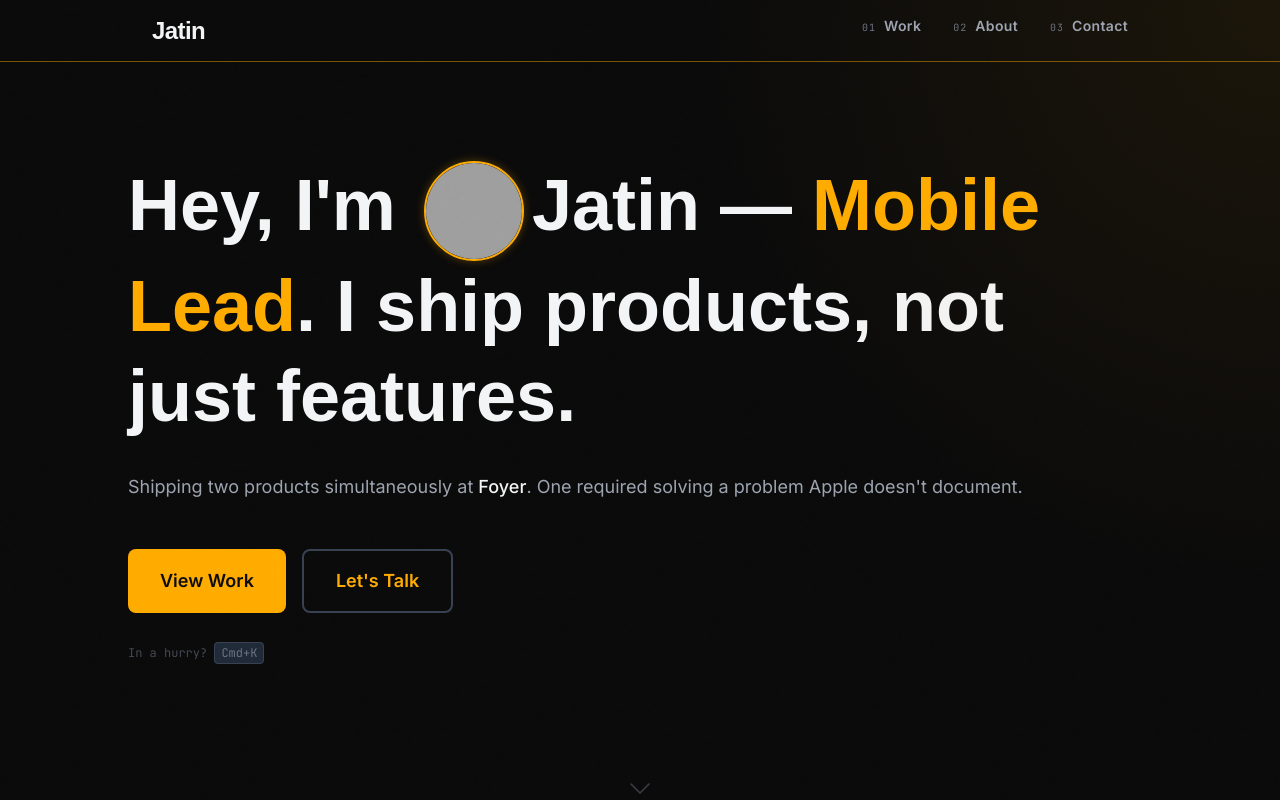
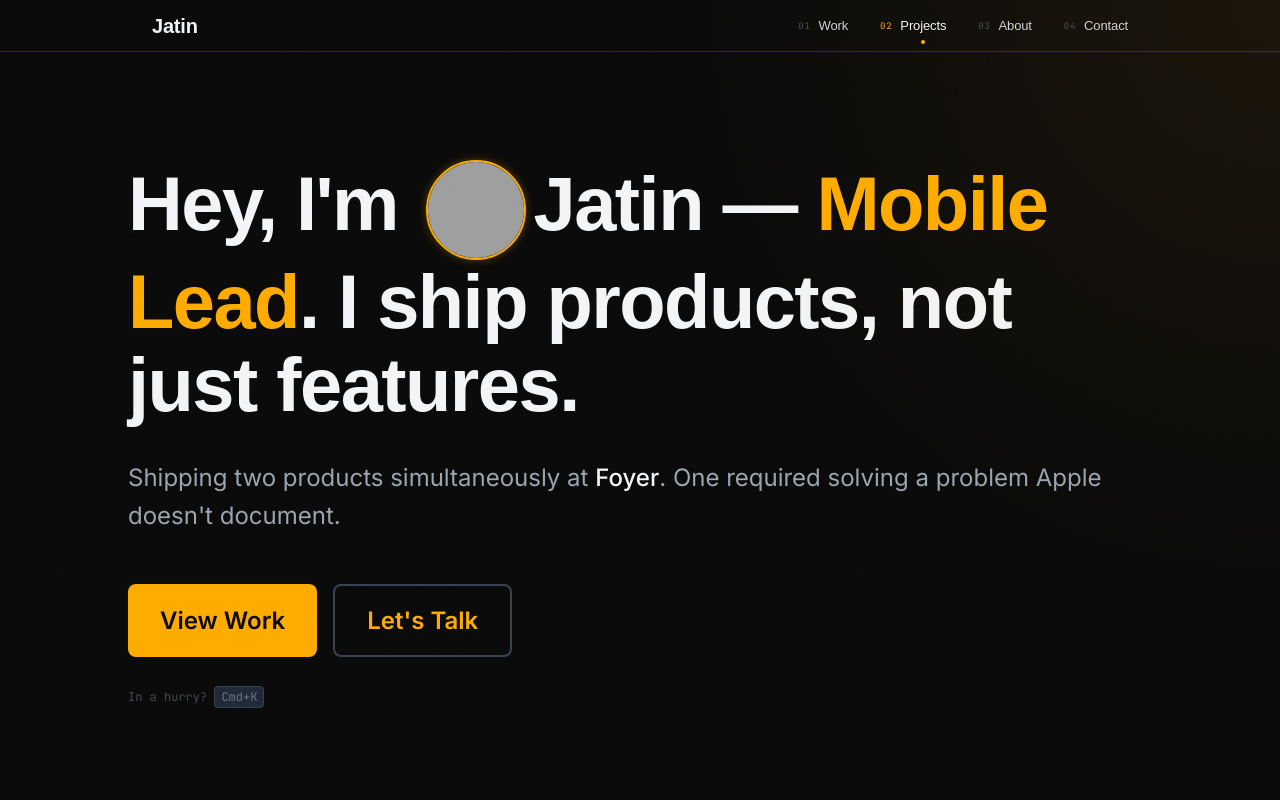
Before and after one commit to Jatin5120/portfolio, a React (Vite) app: page / in a window 1280 px wide. Shown: the top 800 px of the page. Built offline with nearby package versions, Linux system fonts and the light colour scheme; grey boxes are pictures that could not be loaded; a web font is replaced by a local one.

Commit message:
feat: update nav, hero, and global styles

```diff
--- a/src/App.tsx
+++ b/src/App.tsx
@@ -1,4 +1,4 @@
-import { useState, useEffect, useRef } from 'react'
+import { useState, useEffect } from 'react'
 import { MotionConfig } from 'framer-motion'
 import { Header } from '@/components/layout/Header'
 import { Footer } from '@/components/layout/Footer'
@@ -8,32 +8,28 @@ import { Projects } from '@/sections/Projects'
 import { About } from '@/sections/About'
 import { Contact } from '@/sections/Contact'
 
-// Track which section is in view for the nav active state
-const SECTION_IDS = ['hero', 'work', 'projects', 'about', 'contact']
+// Only nav-linked sections — in page order
+const NAV_SECTION_IDS = ['work', 'projects', 'about', 'contact']
 
 export default function App() {
-  const [activeSection, setActiveSection] = useState('hero')
-  const observerRef = useRef<IntersectionObserver | null>(null)
+  const [activeSection, setActiveSection] = useState('')
 
   useEffect(() => {
-    observerRef.current = new IntersectionObserver(
-      (entries) => {
-        entries.forEach((entry) => {
-          if (entry.isIntersecting) {
-            setActiveSection(entry.target.id)
-          }
-        })
-      },
-      { rootMargin: '-40% 0px -55% 0px', threshold: 0 },
-    )
+    const handleScroll = () => {
+      const threshold = window.innerHeight * 0.4
+      let current = ''
+      for (const id of NAV_SECTION_IDS) {
+        const el = document.getElementById(id)
+        if (el && el.getBoundingClientRect().top <= threshold) {
+          current = id
+        }
+      }
+      setActiveSection(current)
+    }
 
-    const observer = observerRef.current
-    SECTION_IDS.forEach((id) => {
-      const el = document.getElementById(id)
-      if (el) observer.observe(el)
-    })
-
-    return () => observer.disconnect()
+    window.addEventListener('scroll', handleScroll, { passive: true })
+    handleScroll()
+    return () => window.removeEventListener('scroll', handleScroll)
   }, [])
 
   return (
--- a/src/components/layout/Header.tsx
+++ b/src/components/layout/Header.tsx
@@ -1,12 +1,13 @@
 import { useState, useEffect, useRef } from 'react'
-import { motion, AnimatePresence, LayoutGroup, useMotionValue, useSpring, useScroll, useReducedMotion } from 'framer-motion'
+import { motion, AnimatePresence, LayoutGroup, useMotionValue, useSpring, useScroll } from 'framer-motion'
 import { cn } from '@/lib/utils'
 import { NavLink } from '@/components/ui/NavLink'
 
 const NAV_LINKS = [
-  { label: 'Work', href: '#work' },
-  { label: 'About', href: '#about' },
-  { label: 'Contact', href: '#contact' },
+  { label: 'Work', href: '#work', index: '01' },
+  { label: 'Projects', href: '#projects', index: '02' },
+  { label: 'About', href: '#about', index: '03' },
+  { label: 'Contact', href: '#contact', index: '04' },
 ]
 
 // ── Load animation variants ───────────────────────────────────────────────────
@@ -82,7 +83,7 @@ function BangaloreClock() {
 
   return (
     <span className="font-mono text-[10px] tracking-widest text-tertiary leading-none tabular-nums">
-      BLR{' '}
+      Bangalore{' '}
       <span className="text-secondary">{hh}</span>
       <span style={{ opacity: colonVisible ? 1 : 0, transition: 'none' }}>:</span>
       <span className="text-secondary">{mm}</span>
@@ -105,11 +106,8 @@ export function Header({ activeSection, forceScrolled = false }: HeaderProps) {
   const rawOpacity = useMotionValue(forceScrolled ? 1 : 0.4)
   const navOpacity = useSpring(rawOpacity, { stiffness: 100, damping: 20 })
 
-  const prefersReducedMotion = useReducedMotion()
-
   // Scroll progress for the orange line (0 → 1 as page is consumed)
   const { scrollYProgress } = useScroll()
-  const progressScaleX = useSpring(scrollYProgress, { stiffness: 100, damping: 30, restDelta: 0.001 })
 
   useEffect(() => {
     if (forceScrolled) return
@@ -173,7 +171,7 @@ export function Header({ activeSection, forceScrolled = false }: HeaderProps) {
             backdropFilter:
               scrolled || mobileOpen ? 'blur(12px)' : 'blur(0px)',
           }}
-          transition={{ duration: 0.3 }}
+          transition={{ duration: 0.4, ease: [0.25, 0.46, 0.45, 0.94] as [number, number, number, number] }}
         />
 
         <nav className="max-w-5xl mx-auto px-6 py-4 flex items-center justify-between">
@@ -186,39 +184,31 @@ export function Header({ activeSection, forceScrolled = false }: HeaderProps) {
               <motion.div variants={itemVariants}>
                 <motion.a
                   href="#"
-                  className="relative overflow-hidden outline-none rounded-sm
+                  className="relative overflow-hidden block rounded-sm outline-none
                              focus-visible:ring-2 focus-visible:ring-primary
                              focus-visible:ring-offset-2 focus-visible:ring-offset-page"
-                  style={{ lineHeight: 1, display: 'block' }}
+                  style={{ lineHeight: 1 }}
                   initial="rest"
+                  animate="rest"
                   whileHover="hover"
-                  animate="rest"
+                  aria-label="Jatin — return to top"
                 >
-                  {/* White layer — base, always visible behind */}
-                  <span className="font-heading font-bold text-2xl leading-none tracking-tight text-heading"
-                    style={{ display: 'block', position: 'relative', zIndex: 1 }}>
+                  {/* White layer — always visible base */}
+                  <span
+                    className="font-heading text-heading"
+                    style={{ fontSize: '20px', fontWeight: 700, letterSpacing: '-0.01em', display: 'block', position: 'relative', zIndex: 1 }}
+                  >
                     Jatin
                   </span>
-                  {/* Orange layer — clips in from bottom to top on hover */}
+                  {/* Orange layer — clips in from bottom on hover */}
                   <motion.span
-                    className="absolute inset-0 font-heading font-bold text-2xl leading-none tracking-tight text-accent"
-                    style={{ zIndex: 2 }}
+                    className="absolute inset-0 font-heading text-accent"
+                    style={{ fontSize: '20px', fontWeight: 700, letterSpacing: '-0.01em', zIndex: 2 }}
                     variants={{
-                      rest: {
-                        clipPath: 'inset(100% 0 0 0)',
-                        transition: {
-                          duration: prefersReducedMotion ? 0 : 0.18,
-                          ease: LOAD_EASE,
-                        },
-                      },
-                      hover: {
-                        clipPath: 'inset(0% 0 0 0)',
-                        transition: {
-                          duration: prefersReducedMotion ? 0 : 0.22,
-                          ease: LOAD_EASE,
-                        },
-                      },
+                      rest: { clipPath: 'inset(100% 0 0 0)', transition: { duration: 0.2, ease: [0.55, 0, 1, 0.45] as [number, number, number, number] } },
+                      hover: { clipPath: 'inset(0% 0 0 0)', transition: { duration: 0.4, ease: [0.16, 1, 0.3, 1] as [number, number, number, number] } },
                     }}
+                    aria-hidden="true"
                   >
                     Jatin
                   </motion.span>
@@ -226,21 +216,18 @@ export function Header({ activeSection, forceScrolled = false }: HeaderProps) {
               </motion.div>
             </motion.div>
 
-            {/* Bangalore clock — sibling of orchestrator in the flex row,
-                appears to the right of the logo on scroll */}
-            <AnimatePresence>
-              {scrolled && (
-                <motion.div
-                  className="ml-3 pl-3 border-l border-subtle"
-                  initial={{ opacity: 0, x: -6 }}
-                  animate={{ opacity: 1, x: 0 }}
-                  exit={{ opacity: 0, x: -6 }}
-                  transition={{ duration: 0.3, ease: LOAD_EASE }}
-                >
-                  <BangaloreClock />
-                </motion.div>
-              )}
-            </AnimatePresence>
+            {/* Bangalore clock — always in DOM to prevent layout shift on scroll;
+                opacity-only fade avoids reflow that was shifting the logo */}
+            <motion.div
+              className="flex items-center"
+              animate={{ opacity: scrolled ? 1 : 0 }}
+              transition={{ duration: 0.3, ease: LOAD_EASE }}
+              aria-hidden={!scrolled}
+              style={{ pointerEvents: scrolled ? 'auto' : 'none' }}
+            >
+              <span className="w-px h-4 self-center bg-subtle mx-3" />
+              <BangaloreClock />
+            </motion.div>
           </motion.div>
 
           {/* ── Desktop nav links ── */}
@@ -255,12 +242,13 @@ export function Header({ activeSection, forceScrolled = false }: HeaderProps) {
               className="flex items-center gap-8"
             >
               <LayoutGroup>
-                {NAV_LINKS.map((link, i) => (
+                {NAV_LINKS.map((link) => (
                   <motion.div key={link.label} variants={itemVariants}>
                     <NavLink
                       href={link.href}
-                      index={i + 1}
+                      index={link.index}
                       isActive={activeSection === link.href.replace('#', '')}
+                      isAnyActive={activeSection !== ''}
                     >
                       {link.label}
                     </NavLink>
@@ -307,8 +295,8 @@ export function Header({ activeSection, forceScrolled = false }: HeaderProps) {
         <motion.div
           className="absolute bottom-0 left-0 right-0 h-px origin-left pointer-events-none"
           style={{
-            backgroundColor: 'rgba(255, 171, 0, 0.45)',
-            scaleX: progressScaleX,
+            backgroundColor: 'rgba(255, 171, 0, 0.2)',
+            scaleX: scrollYProgress,
           }}
         />
       </motion.header>
--- a/src/components/ui/NavLink.tsx
+++ b/src/components/ui/NavLink.tsx
@@ -1,55 +1,127 @@
-import { motion } from 'framer-motion'
+import { motion, useAnimation } from 'framer-motion'
+import { useEffect, useRef, useState } from 'react'
 import { cn } from '@/lib/utils'
 
 interface NavLinkProps {
   href: string
-  children: React.ReactNode
+  children: string
   isActive?: boolean
-  index: number
+  isAnyActive?: boolean
+  index?: string
 }
 
-export function NavLink({ href, children, isActive = false, index }: NavLinkProps) {
+const SPRING = { type: 'spring' as const, stiffness: 400, damping: 30 }
+
+export function NavLink({ href, children, isActive = false, isAnyActive = false, index }: NavLinkProps) {
+  const [dotMounted, setDotMounted] = useState(false)
+  const [dotExiting, setDotExiting] = useState(false)
+  const exitControls = useAnimation()
+  const prevIsActiveRef = useRef(isActive)
+
+  // Effect 1: react to isActive changes → set mount/exit flags
+  useEffect(() => {
+    const wasActive = prevIsActiveRef.current
+    prevIsActiveRef.current = isActive
+
+    if (isActive && !wasActive) {
+      // Becoming active — mount dot, entry animation via initial → animate
+      setDotExiting(false)
+      setDotMounted(true)
+    } else if (!isActive && wasActive) {
+      if (isAnyActive) {
+        // Switching to another link — unmount immediately so layoutId can FLIP
+        setDotMounted(false)
+        setDotExiting(false)
+      } else {
+        // Returning to Hero — set flag; Effect 2 runs the animation after commit
+        setDotExiting(true)
+      }
+    }
+  }, [isActive, isAnyActive])
+
+  // Effect 2: fires after React commits dotExiting=true (so animate=exitControls is live)
+  useEffect(() => {
+    if (!dotExiting) return
+    exitControls
+      .start({
+        y: 8,
+        opacity: 0,
+        transition: {
+          y: { type: 'spring' as const, stiffness: 500, damping: 28, mass: 0.6 },
+          opacity: { duration: 0.12, ease: 'easeIn' as const },
+        },
+      })
+      .then(() => {
+        setDotMounted(false)
+        setDotExiting(false)
+      })
+  }, [dotExiting, exitControls])
+
   return (
-    <a
+    <motion.a
       href={href}
       className={cn(
-        'relative flex items-baseline gap-2 pb-2.5 group',
-        'outline-none focus-visible:ring-2 focus-visible:ring-primary',
-        'focus-visible:ring-offset-2 focus-visible:ring-offset-page rounded-sm',
+        'relative flex items-center',
+        'rounded-sm outline-none select-none',
+        'focus-visible:ring-2 focus-visible:ring-primary',
+        'focus-visible:ring-offset-2 focus-visible:ring-offset-page',
       )}
+      whileHover="hover"
       aria-current={isActive ? 'page' : undefined}
     >
-      {/* Index number — JetBrains Mono, ignites before the label */}
-      <span
-        className={cn(
-          'font-mono text-[10px] tracking-widest leading-none tabular-nums select-none',
-          'transition-colors duration-150',
-          isActive ? 'text-accent' : 'text-tertiary group-hover:text-accent',
+      {/* Index — desktop only, fires orange on parent hover */}
+      {index && (
+        <motion.span
+          className="font-mono mr-2 hidden lg:inline-block leading-none"
+          style={{ fontSize: '9px', letterSpacing: '0.08em' }}
+          animate={{
+            color: isActive ? 'var(--color-primary)' : 'var(--color-tertiary)',
+            opacity: isActive ? 1 : 0.65,
+          }}
+          variants={{
+            hover: {
+              color: 'var(--color-primary)',
+              opacity: 1,
+              transition: { duration: 0.12, ease: 'linear' as const },
+            },
+          }}
+          transition={{ duration: 0.12, ease: 'linear' as const }}
+          aria-hidden="true"
+        >
+          {index}
+        </motion.span>
+      )}
+
+      {/* Label — dot anchors here */}
+      <span className="relative inline-flex items-center">
+        {dotMounted && (
+          <motion.span
+            className="absolute -bottom-2 left-1/2 -translate-x-1/2 w-1 h-1 rounded-full bg-primary"
+            layoutId="nav-active-dot"
+            initial={{ y: 8, opacity: 0 }}
+            animate={dotExiting ? exitControls : { y: 0, opacity: 1 }}
+            transition={{
+              layout: SPRING,
+              y: { type: 'spring' as const, stiffness: 500, damping: 28, mass: 0.6 },
+              opacity: { duration: 0.12, ease: 'easeOut' as const },
+            }}
+          />
         )}
-      >
-        0{index}
+        <motion.span
+          className="font-heading font-medium"
+          style={{ fontSize: '13px', letterSpacing: '-0.01em', color: 'var(--color-heading)' }}
+          animate={{ opacity: isActive ? 1 : 0.85 }}
+          variants={{
+            hover: {
+              opacity: 1,
+              transition: { duration: 0.12, ease: 'linear' as const },
+            },
+          }}
+          transition={{ duration: 0.12, ease: 'linear' as const }}
+        >
+          {children}
+        </motion.span>
       </span>
-
-      {/* Label */}
-      <span
-        className={cn(
-          'font-body text-sm font-semibold tracking-wide',
-          'transition-colors duration-200',
-          isActive ? 'text-heading' : 'text-secondary group-hover:text-heading',
-        )}
-      >
-        {children}
-      </span>
-
-      {/* Shared sliding marker — springs magnetically between active links */}
-      {isActive && (
-        <motion.div
-          layoutId="nav-active-bar"
-          className="absolute bottom-0 left-0 right-0 h-[2px] bg-primary rounded-full"
-          style={{ boxShadow: '0 0 8px rgba(255, 171, 0, 0.65)' }}
-          transition={{ type: 'spring', stiffness: 500, damping: 40 }}
-        />
-      )}
-    </a>
+    </motion.a>
   )
 }
--- a/src/playground.tsx
+++ b/src/playground.tsx
@@ -321,14 +321,14 @@ function NavigationSection() {
     <PGSection title="05 — Navigation Links">
       <PGCard title="Nav links — hover to see underline slide in">
         <PGRow label="Default (inactive)">
-          <NavLink href="#" index={1}>Work</NavLink>
-          <NavLink href="#" index={2}>About</NavLink>
-          <NavLink href="#" index={3}>Contact</NavLink>
+          <NavLink href="#" index="01">Work</NavLink>
+          <NavLink href="#" index="02">About</NavLink>
+          <NavLink href="#" index="03">Contact</NavLink>
         </PGRow>
         <PGRow label="Active (current page)">
-          <NavLink href="#" index={1} isActive>Work</NavLink>
-          <NavLink href="#" index={2}>About</NavLink>
-          <NavLink href="#" index={3}>Contact</NavLink>
+          <NavLink href="#" index="01" isActive>Work</NavLink>
+          <NavLink href="#" index="02">About</NavLink>
+          <NavLink href="#" index="03">Contact</NavLink>
         </PGRow>
       </PGCard>
 
--- a/src/sections/Hero.tsx
+++ b/src/sections/Hero.tsx
@@ -70,8 +70,7 @@ function DefaultView() {
     >
       {/* Greeting + inline photo */}
       <h1
-        className="font-heading font-bold text-heading leading-tight"
-        style={{ fontSize: 'clamp(2.5rem, 6vw, 4.5rem)' }}
+        className="font-heading font-bold text-heading text-3xl lg:text-4xl leading-tight tracking-tight"
       >
         Hey, I'm{' '}
         <ProfilePhoto />
@@ -81,7 +80,7 @@ function DefaultView() {
       </h1>
 
       {/* Sub-line */}
-      <p className="mt-8 text-secondary font-body text-lg">
+      <p className="mt-8 text-secondary font-body text-lg leading-relaxed">
         Shipping two products simultaneously at{' '}
         <span className="text-heading font-medium">Foyer</span>.{' '}
         One required solving a problem Apple doesn't document.
@@ -192,7 +191,7 @@ function CodeLine({ line }: { line: (typeof CODE_LINES)[number] }) {
 function CodeBlock() {
   return (
     <pre
-      className="overflow-x-auto text-left leading-7 whitespace-pre-wrap break-words"
+      className="overflow-x-auto text-left whitespace-pre-wrap break-words"
       aria-label="Technical profile in pseudo-code"
     >
       {CODE_LINES.map((line, i) => {
--- a/src/styles/globals.css
+++ b/src/styles/globals.css
@@ -7,8 +7,29 @@
   --font-mono: "JetBrains Mono", monospace;
   --font-signature: "Ms Madi", cursive;
 
-  /* ===== TYPE SCALE ===== */
-  --text-base: 1rem; /* Overridden to 1.125rem (18px) on desktop via @layer base media query */
+  /* ===== TYPE SCALE (Mobile-first; desktop overrides in @layer base media query) ===== */
+  --text-xs: 0.75rem;       /* 12px */
+  --text-sm: 0.875rem;      /* 14px */
+  --text-base: 1rem;        /* 16px → 18px on desktop */
+  --text-lg: 1.25rem;       /* 20px → 24px on desktop */
+  --text-xl: 1.563rem;      /* 25px → 32px on desktop */
+  --text-2xl: 1.953rem;     /* 31px → 43px on desktop */
+  --text-3xl: 2.441rem;     /* 39px → 57px on desktop */
+  --text-4xl: 3.052rem;     /* 49px → 76px on desktop */
+  --text-5xl: 3.815rem;     /* 61px → 101px on desktop */
+
+  /* ===== LETTER SPACING ===== */
+  --tracking-tighter: -0.03em;
+  --tracking-tight: -0.02em;
+  --tracking-normal: 0em;
+  --tracking-wide: 0.01em;
+
+  /* ===== LINE HEIGHTS ===== */
+  --leading-none: 1;
+  --leading-tight: 1.1;
+  --leading-snug: 1.3;
+  --leading-normal: 1.5;
+  --leading-relaxed: 1.6;
 
   /* ===== COLORS ===== */
 
@@ -67,7 +88,13 @@
 
   @media (min-width: 1024px) {
     :root {
-      --text-base: 1.125rem; /* 18px — spec requires 16px mobile, 18px desktop */
+      --text-base: 1.125rem;  /* 18px */
+      --text-lg: 1.5rem;      /* 24px */
+      --text-xl: 2rem;        /* 32px */
+      --text-2xl: 2.667rem;   /* 43px */
+      --text-3xl: 3.555rem;   /* 57px */
+      --text-4xl: 4.74rem;    /* 76px */
+      --text-5xl: 6.32rem;    /* 101px */
     }
   }
 
```
Also changed, not shown: 1 other file (tests, documents, lock files or other folders).
